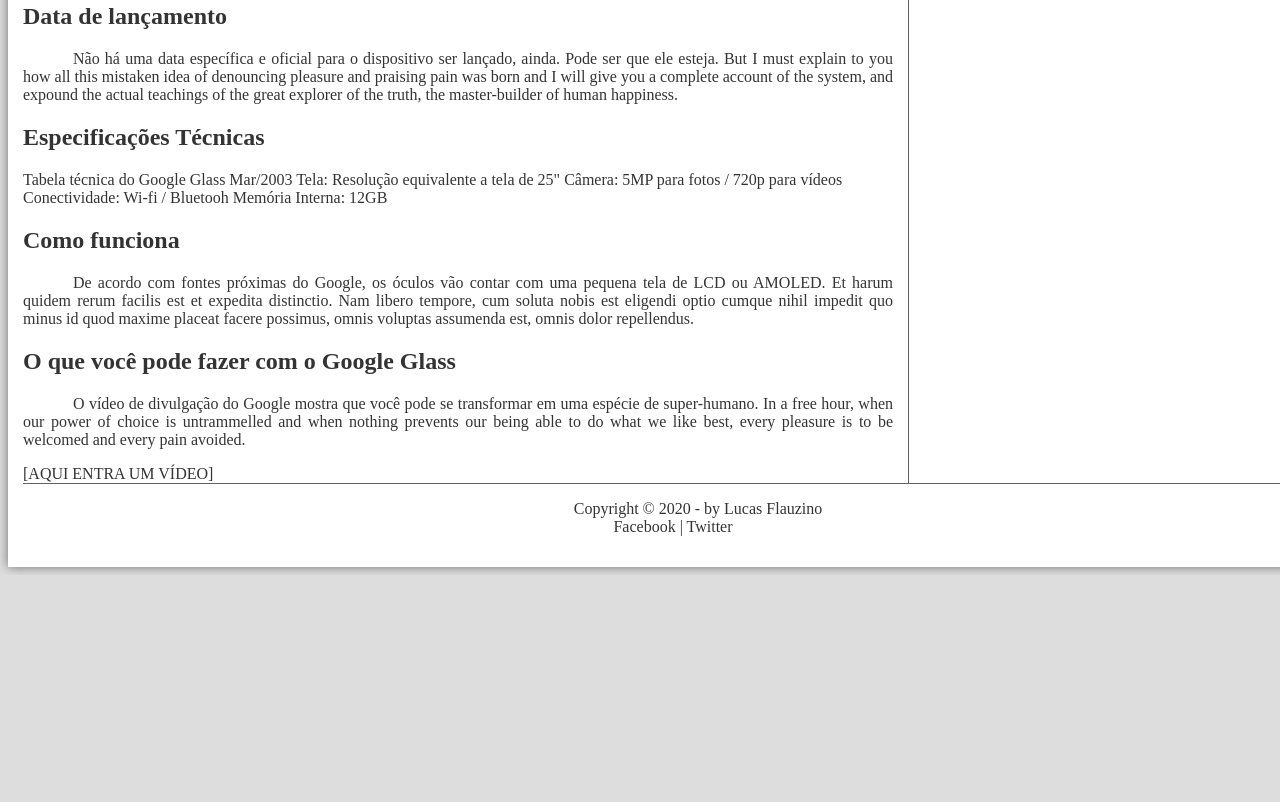
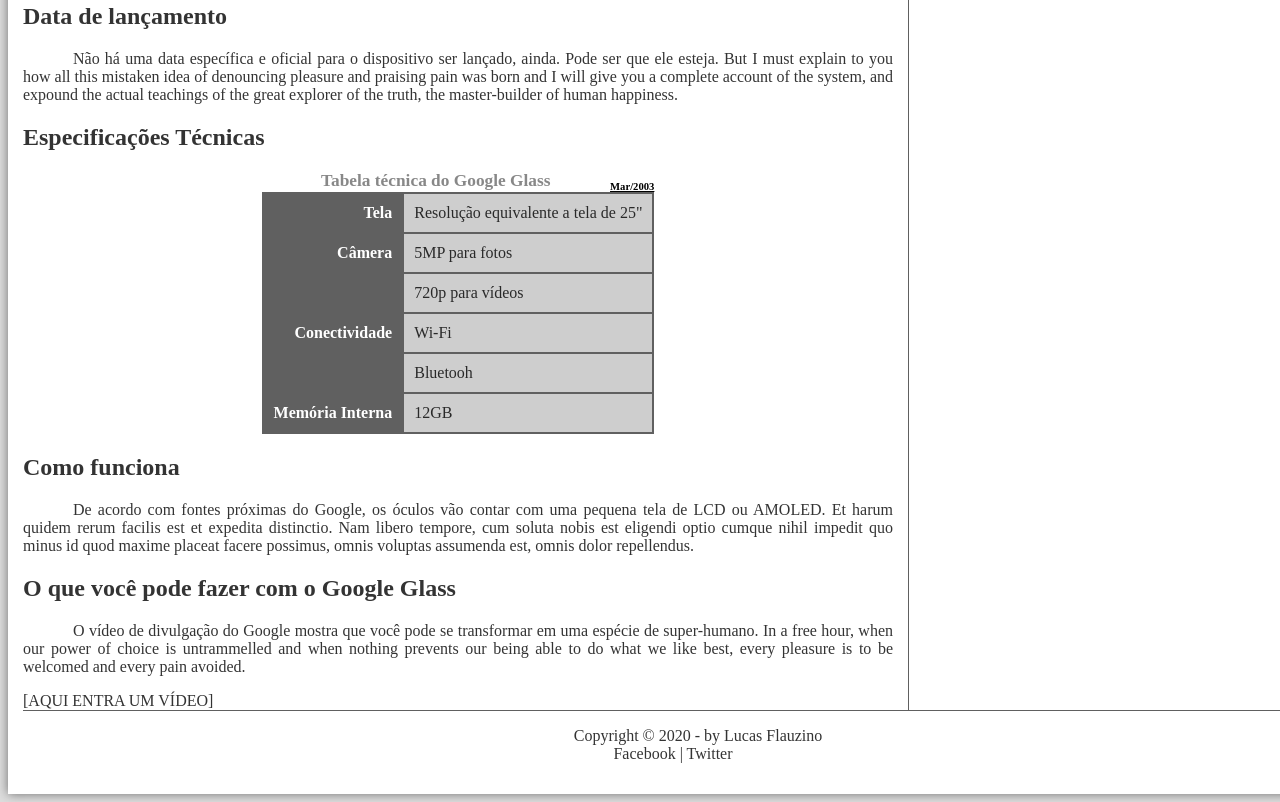
Before and after one commit to flauzz/videocourseyt, a plain HTML site: page _html/index.html in a window 1280 px wide. Shown: the part 905-1707 px from the top of the page. Before the commit the page ends 1480 px from the top, so only its background shows below. Drawn offline with Linux system fonts and the light colour scheme.

Commit message:
Inserção da tabela

```diff
--- a/_css/style.css
+++ b/_css/style.css
@@ -130,6 +130,47 @@
     padding-right: 15px;
 }
 
+#tabelaspec {
+    border: 1px solid #606060;
+    border-spacing: 0px;
+    margin-left: auto;
+    margin-right: auto;
+}
+
+caption {
+    color: #888888;
+    font-size: 13pt;
+    font-weight: bolder;
+    text-decoration: normal;
+}
+
+span {
+    display: block;
+    float: right;
+    color: #000000;
+    font-size: 8pt;
+    margin-top: 10px;
+}
+
+td {
+    border: 1px solid #606060;
+    padding: 10px;
+    text-align: center;
+}
+
+.cd {
+    background-color: #cecece;
+    text-align: left;
+}
+
+.ce {
+    color: #ffffff;
+    background-color: #606060;
+    font-weight: bold;
+    text-align: right;
+    vertical-align: top;
+}
+
 #lateral{
     display: block;
     width: 400px;
--- a/_html/index.html
+++ b/_html/index.html
@@ -51,12 +51,17 @@
             <p>Não há uma data específica e oficial para o dispositivo ser lançado, ainda. Pode ser que ele esteja. But I must explain to you how all this mistaken idea of denouncing pleasure and praising pain was born and I will give you a complete account of the system, and expound the actual teachings of the great explorer of the truth, the master-builder of human happiness.</p>
 
             <h2>Especificações Técnicas</h2>
-            Tabela técnica do Google Glass Mar/2003
 
-            Tela: Resolução equivalente a tela de 25"
-            Câmera: 5MP para fotos / 720p para vídeos
-            Conectividade: Wi-fi / Bluetooh
-            Memória Interna: 12GB
+            <table id="tabelaspec">
+                <caption>Tabela técnica do Google Glass <span>Mar/2003</span></caption>
+
+                <tr><td class="ce">Tela</td><td class="cd">Resolução equivalente a tela de 25"</td></tr>
+                <tr><td rowspan="2" class="ce">Câmera</td><td class="cd">5MP para fotos</td></tr>
+                <tr><td class="cd">720p para vídeos</td></tr>
+                <tr><td rowspan="2" class="ce">Conectividade</td><td class="cd">Wi-Fi</td></tr>
+                <tr><td class="cd">Bluetooh</td></tr>
+                <tr><td class="ce">Memória Interna</td><td class="cd">12GB</td></tr>
+            </table>
 
             <h2>Como funciona</h2>
             <p>De acordo com fontes próximas do Google, os óculos vão contar com uma pequena tela de LCD ou AMOLED. Et harum quidem rerum facilis est et expedita distinctio. Nam libero tempore, cum soluta nobis est eligendi optio cumque nihil impedit quo minus id quod maxime placeat facere possimus, omnis voluptas assumenda est, omnis dolor repellendus.</p>
```
